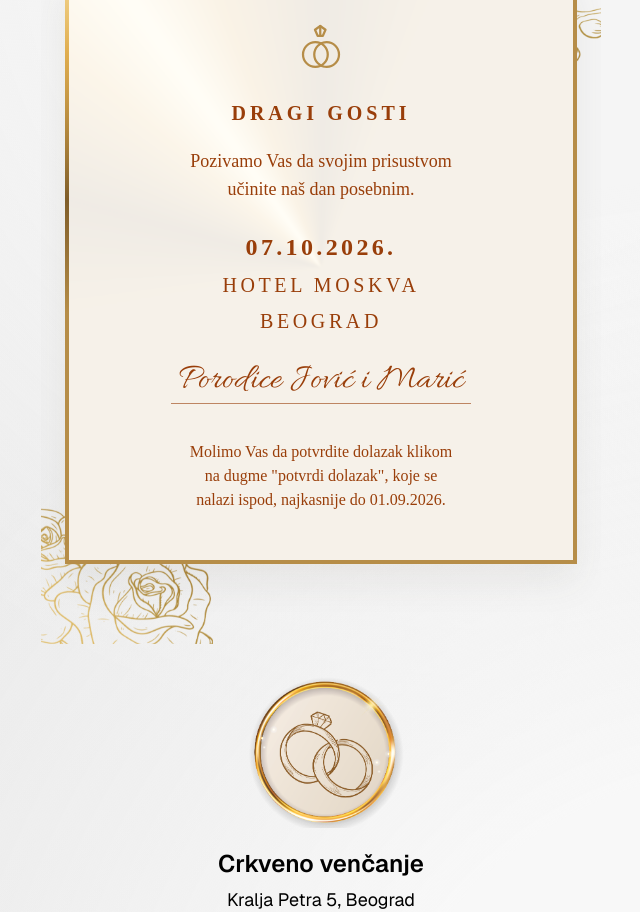
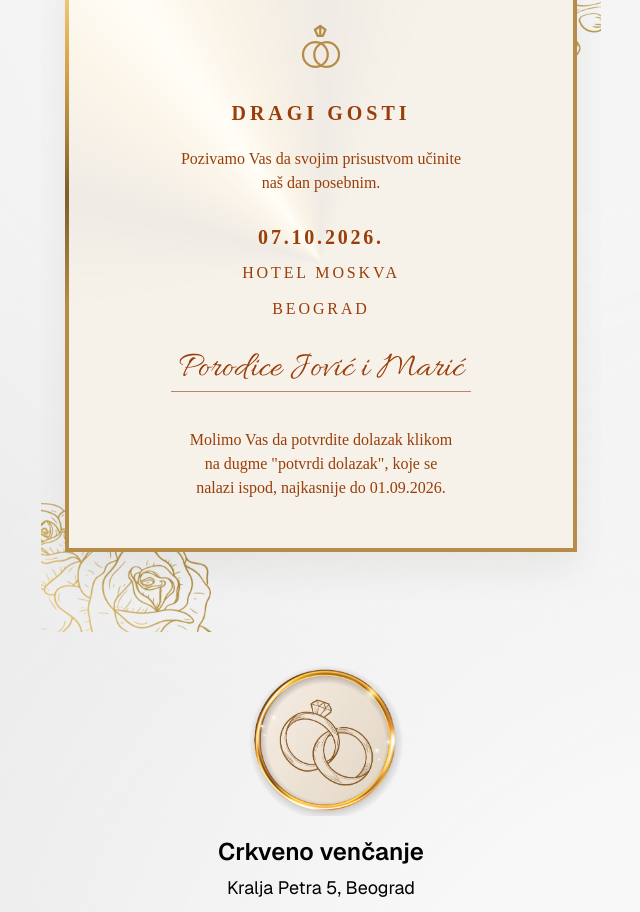
Before and after one commit to NikolaTomic00/pozivnica11, a React (Vite) app: page / in a window 1280 px wide. Shown: the part 755-1667 px from the top of the page, without its empty margins (319-959 px from the left). Built offline with nearby package versions, Linux system fonts and the light colour scheme.

Commit message:
font update

```diff
--- a/src/sections/InvitationDetailsSection.jsx
+++ b/src/sections/InvitationDetailsSection.jsx
@@ -59,13 +59,13 @@ function InvitationDetailsSection() {
                 Dragi gosti
               </p>
 
-              <p className="mx-auto max-w-72 text-lg leading-7">
+              <p className="mx-auto max-w-72 text-l leading-6">
                 Pozivamo Vas da svojim prisustvom učinite naš dan posebnim.
               </p>
             </div>
 
-            <div className="space-y-2 text-xl leading-7">
-              <p className="text-2xl font-semibold tracking-[0.14em]">
+            <div className="space-y-2 text-l leading-7">
+              <p className="text-xl font-semibold tracking-[0.14em]">
                 07.10.2026.
               </p>
               <p className="uppercase tracking-[0.18em]">Hotel Moskva</p>
@@ -76,7 +76,7 @@ function InvitationDetailsSection() {
               Porodice Jović i Marić
             </p>
 
-            <p className="mx-auto max-w-72 px-3 pt-2 text-base leading-6">
+            <p className="mx-auto max-w-72 px-2 pt-2 text-base text-l leading-6">
               Molimo Vas da potvrdite dolazak klikom na dugme "potvrdi dolazak",
               koje se nalazi ispod, najkasnije do 01.09.2026.
             </p>
```
Also changed, not shown: public/4.1.png (added).
